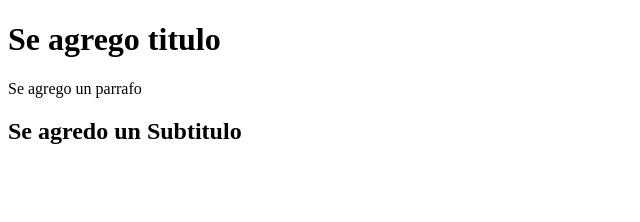
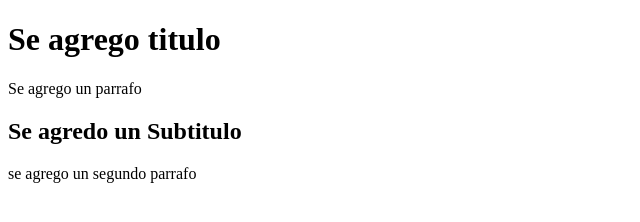
Before and after one commit to JesusChungaGuizado/Git_HelloWorld, a plain HTML site: page index.html in a window 1280 px wide. Shown: the whole page, without its empty margins (0-640 px from the left). Drawn offline with Linux system fonts and the light colour scheme.

Commit message:
Se agrego un segundo parrafo

```diff
--- a/index.html
+++ b/index.html
@@ -4,11 +4,12 @@
     <meta charset="UTF-8">
     <meta name="viewport" content="width=device-width, initial-scale=1.0">
     <title>Primer archivo</title>
+
+</head>
+<body>
     <h1>Se agrego titulo</h1>
     <p>Se agrego un parrafo</p>
     <h2>Se agredo un Subtitulo</h2>
-</head>
-<body>
-
+    <p>se agrego un segundo parrafo</p>
 </body>
 </html>
```
